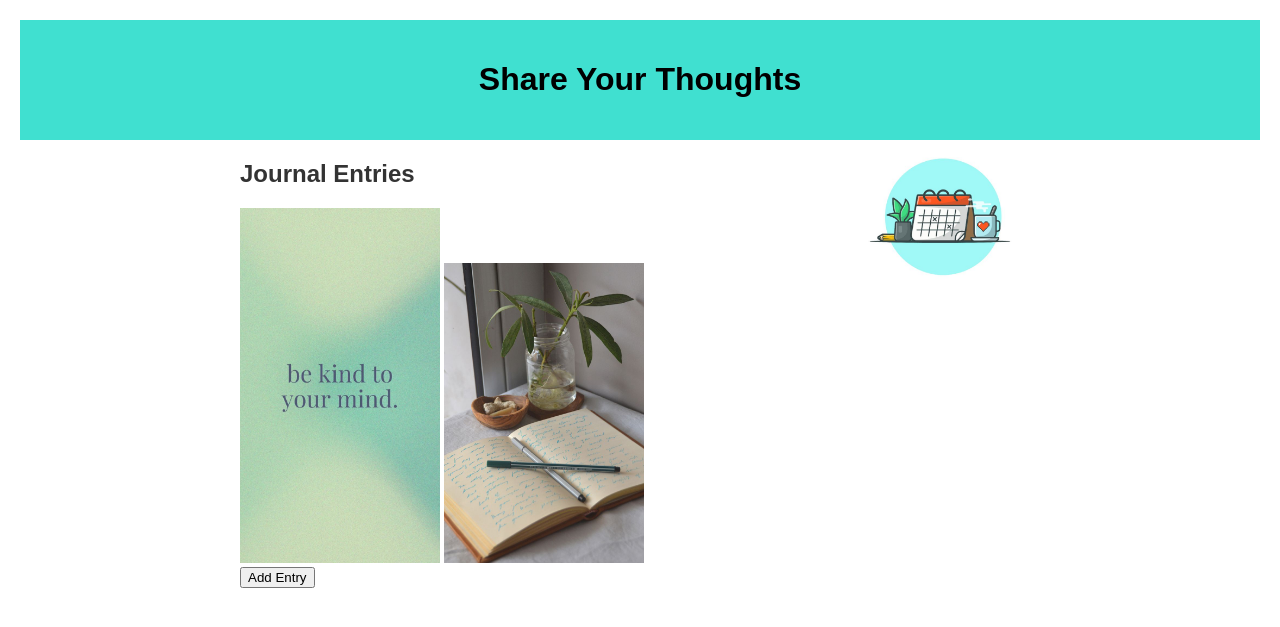
After one commit to ForgeK1/InsightWriteWebsite, a Django app: template website/journals/templates/journals/Journal Webpage.html in a window 1280 px wide. The commit adds this page. Shown: the top 627 px of the page. Run offline with Django 4.2, Linux system fonts and the light colour scheme; the template is opened without the code that fills it, so the values that code supplies are empty.

Commit message:
login and journalwebpage frontend added in journals and login_signup files

```diff
--- /dev/null
+++ b/website/journals/templates/journals/Journal Webpage.html
@@ -0,0 +1,128 @@
+<!DOCTYPE html>
+<html lang="en">
+<head>
+    <meta charset="UTF-8">
+    <meta name="viewport" content="width=device-width, initial-scale=1.0">
+    <title>Insight Write</title>
+    <style>
+        body {
+            font-family: Arial, sans-serif;
+            margin: 20px;
+        }
+
+        header {
+            text-align: center;
+            padding: 20px;
+            background-color: turquoise;
+            color: black;
+        }
+
+        main {
+            max-width: 800px;
+            margin: 0 auto;
+            display: flex; /* Use flexbox for layout */
+            justify-content: space-between; /* Space elements evenly */
+            align-items: flex-start; /* Align items at the start */
+        }
+
+        h2 {
+            color: #333;
+        }
+
+        .img-be {
+            width: 200px;
+        }
+
+        .entry {
+            margin-bottom: 20px;
+            border: 1px solid #ddd; /* Border for entire entry */
+            padding: 10px;
+        }
+
+        .entry h3 {
+            margin-top: 0; /* Remove default margin for h3 */
+        }
+
+        .entry-controls {
+            display: flex;
+            justify-content: space-between;
+            margin-top: 10px; /* Add margin to space out controls */
+        }
+    </style>
+</head>
+<body>
+    <header>
+        <h1>Share Your Thoughts</h1>
+    </header>
+
+    <main>
+        <div>
+            <h2>Journal Entries</h2>
+
+            <img class="img-be" src="img/bekindtourmind.jpg" alt="quote">
+
+            <img class="img-be" src="img/note.jpg" alt="note">
+
+            <!-- Entry Template -->
+            <template id="entry-template">
+                <div class="entry">
+                    <h3><input type="text" placeholder="Entry Title"></h3>
+                    <textarea placeholder="Write your thoughts and experiences here..."></textarea>
+                    <p>Date: <input type="text" placeholder="Date"></p>
+                    <div class="entry-controls">
+                        <button class="edit-btn">Edit</button>
+                        <button class="delete-btn">Delete</button>
+                    </div>
+                </div>
+            </template>
+            <!-- Entries Container -->
+            <div id="entries-container">
+                <!-- Existing Entries will be appended here -->
+            </div>
+            <button onclick="addEntry()">Add Entry</button>
+        </div>
+
+        <img class="img-be" src="img/calendar.jpg" alt="calendar"> <!-- Move calendar image outside main container -->
+    </main>
+
+    <script>
+        // Function to add a new entry
+        function addEntry() {
+            // Get the entry template
+            var template = document.getElementById("entry-template");
+            // Clone the template content
+            var newEntry = template.content.cloneNode(true);
+            // Append the new entry to the entries container
+            document.getElementById("entries-container").appendChild(newEntry);
+        }
+
+        // Event delegation for edit and delete buttons
+        document.getElementById("entries-container").addEventListener("click", function(event) {
+            var target = event.target;
+            if (target.classList.contains("edit-btn")) {
+                // Handle edit button click
+                var entry = target.closest(".entry");
+                var title = entry.querySelector("h3 input").value;
+                var content = entry.querySelector("textarea").value;
+                var date = entry.querySelector("p input").value;
+                // Implement your edit logic here
+            } else if (target.classList.contains("delete-btn")) {
+                // Handle delete button click
+                var entry = target.closest(".entry");
+                entry.remove();
+            }
+        });
+
+        // Function to display image when URL is entered
+        document.getElementById("entries-container").addEventListener("input", function(event) {
+            var target = event.target;
+            if (target.tagName === "INPUT" && target.type === "text" && target.placeholder === "Image URL") {
+                var entry = target.closest(".entry");
+                var imageUrl = target.value;
+                var image = entry.querySelector(".entry-image");
+                image.src = imageUrl;
+            }
+        });
+    </script>
+</body>
+</html>
```
Also changed, not shown: website/journals/templates/journals/index.html (+124 -0 lines), website/login_signup/templates/login_signup/Login.html (added, +35 -0 lines), website/login_signup/templates/login_signup/index.html (+28 -1 lines), website/login_signup/templates/login_signup/login-styles.css (added, +53 -0 lines), website/journals/templates/journals/img/bekindtourmind.jpg (added), website/journals/templates/journals/img/calendar.jpg (added), website/journals/templates/journals/img/note.jpg (added).
